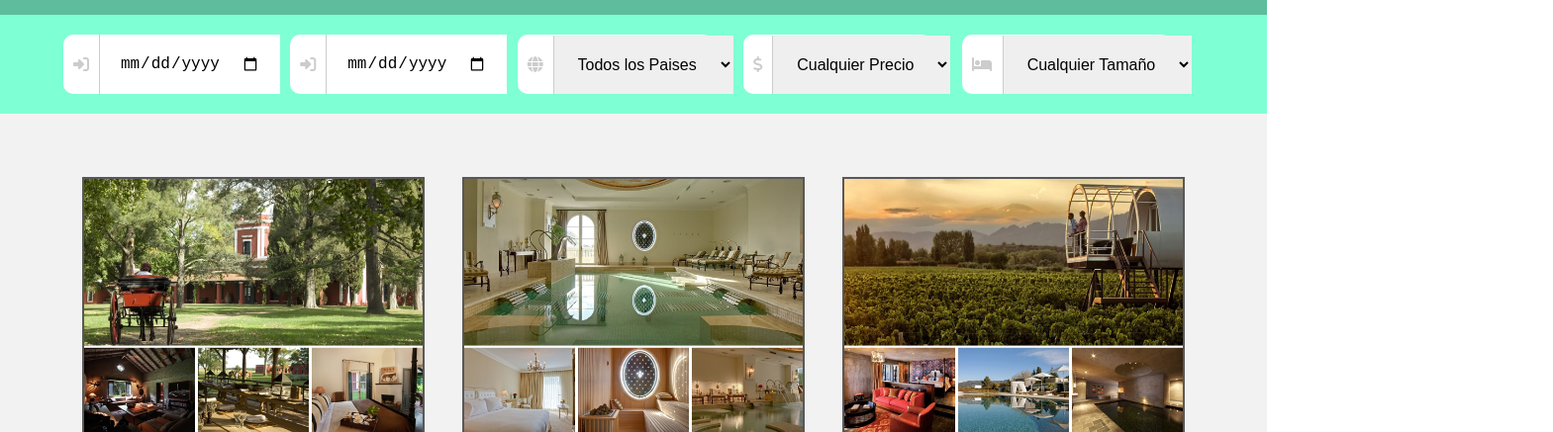
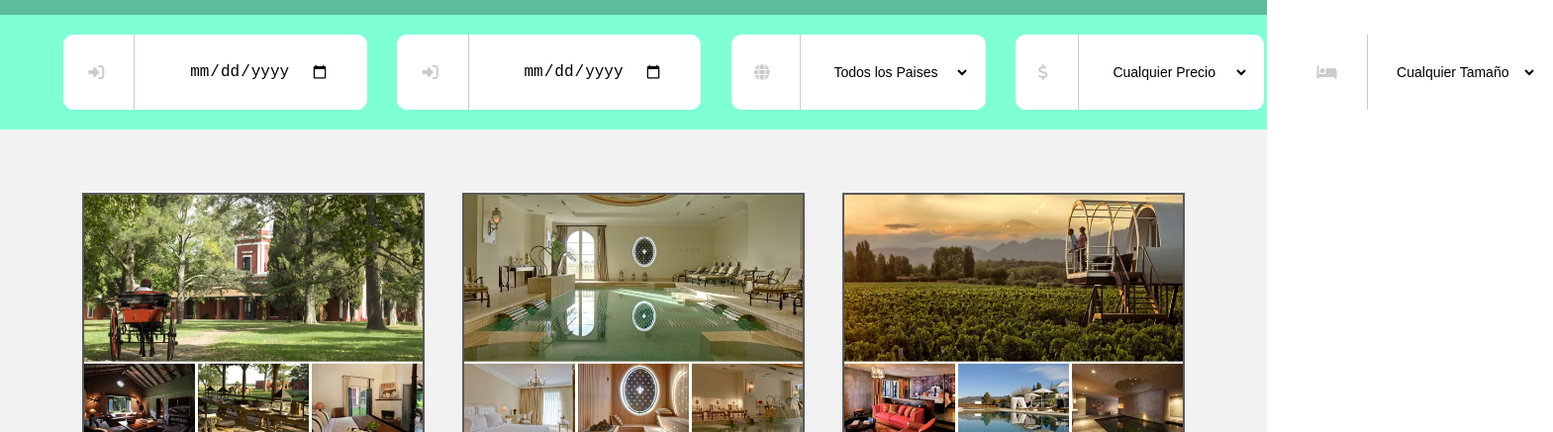
Before and after one commit to Mugenmatt/acamica_proyecto_hoteles, a plain HTML site: page index.html in a window 1280 px wide. Shown: the part 145-582 px from the top of the page at 99% size, 1569 px wide, since content can reach past the window. Drawn offline with nearby package versions, Linux system fonts and the light colour scheme.

Commit message:
Detalle de inputs: Linea

```diff
--- a/Filtros.js
+++ b/Filtros.js
@@ -19,17 +19,17 @@ const Filtros = (props) => {
         return(
             <div className="inputs-hoteles">
             <div className="contenido-inputs">
-                <div className="inputDeLaFecha">
+                <div className="inputDeLaFecha inputDiv">
                     <i className="fas fa-sign-in-alt tag flecha"></i>
                     <input className="input input-fecha" type="date" name="desde" id="desde" onChange={onChangeDesde} />
                 </div>
 
-                <div className="inputDeLaFecha">
+                <div className="inputDeLaFecha inputDiv">
                     <i className="fas fa-sign-in-alt tag flecha"></i>
                     <input className="input input-fecha" type="date" name="hasta" id="hasta"  />
                 </div>
 
-                <div className="contenedorTagInput">
+                <div className="contenedorTagInput inputDiv">
                     <i className="fas fa-globe tag"></i>
                     <select className="input input-select mundo" name="paises" id="" onChange={onChangePais} >
                         <option value="">Todos los Paises</option>
@@ -40,7 +40,7 @@ const Filtros = (props) => {
                     </select>
                 </div>
 
-                <div className="contenedorTagInput">
+                <div className="contenedorTagInput inputDiv">
                     <i className="fas fa-dollar-sign tag dolar"></i>
                     <select className="input input-select" name="" id="" onChange={onChangeDolar} >
                         <option value="">Cualquier Precio</option>
--- a/styles.css
+++ b/styles.css
@@ -51,15 +51,15 @@ header {
 .inputDeLaFecha {
     display: flex;
     align-items: center;
-    margin-right: 2.5%;
+    /* margin-right: 2.5%; */
     background-color: #fff;
     border-radius: 10px;
+    height: 100%;
 }
 
 .contenedorTagInput {
     display: flex;
     align-items: center;
-    margin-right: 2.5%;
     background-color: #fff;
     border-radius: 10px;
 }
@@ -68,21 +68,36 @@ header {
     color: #ccc;
     margin: 0 5%;
     font-size: 1rem;
+    border-right: 1px solid #ccc;
+    padding: 30px 30px 30px 10px;
+}
+
+.inputDiv {
+    margin-right: 2.5%;
 }
 
 .input {
     margin-right: 6%;
     border: 0;
     padding: 20px 20px;
-    border-left: 1px solid #ccc;
 }
+
+
 
 .input-select {
     font-size: 1rem;
+    background: transparent;
+    font-size: 14px;
+    padding: 5px;
+    width: 200px;
+    text-align: center;
 }
 
 .input-fecha {
     font-size: 1rem;
+    background: transparent;
+    width: 250px;
+    text-align: center;
 }
 
 
```
